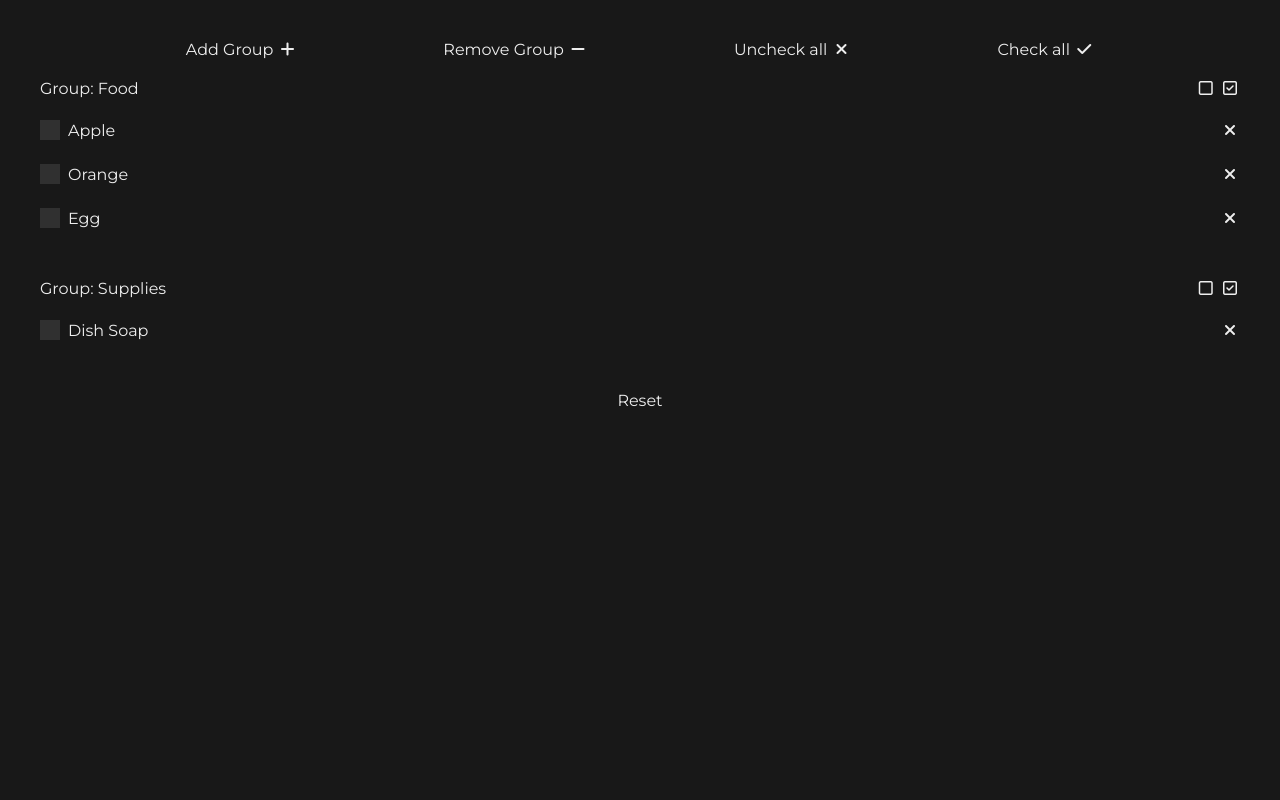
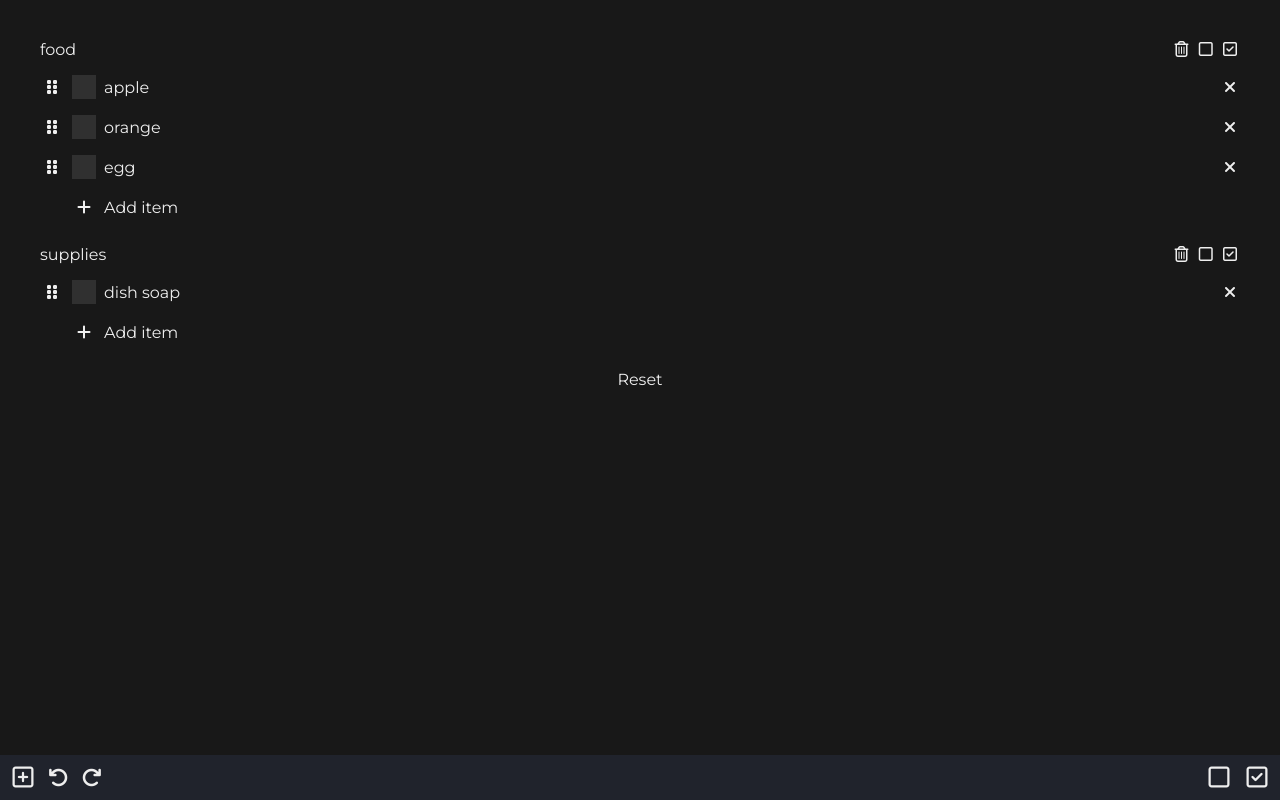
Before and after one commit to Azuriru/Zephy, a SvelteKit app: page / in a window 1280 px wide. Built offline with nearby package versions, Linux system fonts and the light colour scheme.

Commit message:
List looks fucking fabulous

```diff
--- a/src/lib/components/FontAwesome.svelte
+++ b/src/lib/components/FontAwesome.svelte
@@ -7,4 +7,4 @@
     export let type: string = 'solid';
 </script>
 
-<i class="fa-{type} fa-{name} fa-fw"></i>
+<i class="fa-{type} fa-{name} fa-fw" />
--- a/src/routes/+layout.svelte
+++ b/src/routes/+layout.svelte
@@ -6,6 +6,4 @@
     <title>List</title>
 </svelte:head>
 
-<div class="main-screen">
-    <slot />
-</div>
+<slot />
--- a/src/routes/+page.svelte
+++ b/src/routes/+page.svelte
@@ -18,39 +18,13 @@
     type List = Group[];
     let list = localStorageCentralized<List>('list', sample);
 
-    // function onpaste(e: ClipboardEvent) {
-    //     e.preventDefault();
+    // type HistoryEntry = {
 
-    //     const selection = window.getSelection();
-    //     // Don't allow deleting nodes
-    //     if (selection && selection?.anchorNode.isSameNode(selection.focusNode)) {
-    //         // get text representation of clipboard
-    //         const text = e.clipboardData.getData('text/plain');
-
-    //         // insert text manually, but without new line characters as can't support <br/>s yet
-    //         document.execCommand('insertHTML', false, text.replace(/\n/g, ''));
-    //     }
     // }
 
-    function _onKeyDown(e: KeyboardEvent) {
-        const selection = window.getSelection();
+    let historyList = [];
 
-        switch (e.key) {
-            case 'Enter':
-                e.preventDefault();
-                break;
-            case 'Backspace':
-            case 'Delete':
-            case 'Paste':
-                // Don't allow deleting nodes
-                if (!selection?.anchorNode?.isSameNode(selection.focusNode)) {
-                    e.preventDefault();
-                }
-                break;
-        }
-    }
-
-    function formatTimestamp(timestamp: number | undefined) {
+    function formatTimestamp(timestamp?: number) {
         if (!timestamp) {
             return '';
         }
@@ -66,12 +40,24 @@
 
         const pad = (number: number) => number.toString().padStart(2, '0');
 
-        return `${pad(h)}:${pad(m)}:${pad(s)} ${pad(date)}/${pad(
-            month + 1,
-        )}/${year}`;
+        return `${pad(h)}:${pad(m)}:${pad(s)} ${pad(date)}/${pad(month + 1)}/${year}`;
     }
 
-    function onChange(groupIndex: number, itemIndex: number) {
+    function addItem(groupIndex: number) {
+        $list[groupIndex].items.push({ value: '' });
+        $list = $list;
+    }
+
+    function removeItem(groupIndex: number, itemIndex: number) {
+        $list[groupIndex].items.splice(itemIndex, 1);
+        $list = $list;
+    }
+
+    function renameItem(groupIndex: number, itemIndex: number) {
+        $list[groupIndex].items[itemIndex].value = capitalize($list[groupIndex].items[itemIndex].value);
+    }
+
+    function onCheckItem(groupIndex: number, itemIndex: number) {
         const item = $list[groupIndex].items[itemIndex];
 
         if (item.checked) {
@@ -81,21 +67,21 @@
         $list = $list;
     }
 
-    function addItem(value: string, groupIndex: number) {
-        $list[groupIndex].items.push({ value });
+    function addGroup() {
+        $list.push({
+            name: '',
+            items: []
+        });
         $list = $list;
     }
-
-    function removeItem(groupIndex: number, itemIndex: number) {
-        $list[groupIndex].items.splice(itemIndex, 1);
-        $list = $list;
-    }
-
-    function addGroup(groupName: string) {}
 
     function removeGroup(groupIndex: number) {
         $list.splice(groupIndex, 1);
         $list = $list;
+    }
+
+    function renameGroup(groupIndex: number) {
+        $list[groupIndex].name = capitalize($list[groupIndex].name);
     }
 
     function checkGroup(groupIndex: number) {
@@ -106,17 +92,17 @@
         $list = $list;
     }
 
-    function checkAll() {
-        for (const [groupIndex] of $list.entries()) {
-            checkGroup(groupIndex);
-        }
-    }
-
     function uncheckGroup(groupIndex: number) {
         for (const item of $list[groupIndex].items) {
             item.checked = false;
         }
         $list = $list;
+    }
+
+    function checkAll() {
+        for (const [groupIndex] of $list.entries()) {
+            checkGroup(groupIndex);
+        }
     }
 
     function uncheckAll() {
@@ -125,176 +111,218 @@
         }
     }
 
-    function findDuplicate(groupIndex: number, value: string) {
-        return $list[groupIndex].items.some(
-            (item: Item) => item.value === value,
-        );
-    }
-
-    function focusOut(e: FocusEvent, groupIndex: number) {
-        const { currentTarget } = e;
-        if (!(currentTarget instanceof HTMLElement)) return;
-
-        const items = currentTarget.innerText.split('\n');
-        currentTarget.innerText = '';
-
-        for (const item of items) {
-            const value = item.toLowerCase();
-            if (value && !findDuplicate(groupIndex, value)) {
-                addItem(value, groupIndex);
-            }
-            $list = $list;
-        }
-    }
-
     function clear() {
-        localStorage.removeItem('persistibles');
+        $list = sample;
     }
 </script>
 
 <div class="list">
-    <div class="list-options">
-        <button>
-            Add Group
-            <FontAwesome name="plus" />
-        </button>
-        <button>
-            Remove Group
-            <FontAwesome name="minus" />
-        </button>
-        <button on:click={uncheckAll}>
-            Uncheck all
-            <FontAwesome name="xmark" />
-        </button>
-        <button on:click={checkAll}>
-            Check all
-            <FontAwesome name="check" />
-        </button>
-    </div>
-    {#if $list}
     {#each $list as group, groupIndex (group)}
-            {@const { name, items } = group}
+        {@const { items } = group}
         <div class="list-group">
             <div class="list-header">
-                    <span>Group: {capitalize(name)}</span>
+                <input type="text" placeholder="New group" bind:value={group.name} on:input={() => renameGroup(groupIndex)} />
                 <div class="list-group-actions">
-                        <button on:click={() => uncheckGroup(groupIndex)}>
+                    <button type="button" on:click={() => removeGroup(groupIndex)}>
+                        <FontAwesome name="trash-can" type="regular" />
+                    </button>
+                    <button type="button" on:click={() => uncheckGroup(groupIndex)}>
                         <FontAwesome name="square" type="regular" />
                     </button>
-                        <button on:click={() => checkGroup(groupIndex)}>
+                    <button type="button" on:click={() => checkGroup(groupIndex)}>
                         <FontAwesome name="square-check" type="regular" />
                     </button>
                 </div>
             </div>
-                {#each items as { checked, value, timestamp }, itemIndex (value)}
-                    <label class="list-item" class:checked>
-                        <input
-                            type="checkbox"
-                            bind:checked
-                            on:change={() => onChange(groupIndex, itemIndex)}
-                        />
+            {#each items as item, itemIndex (item)}
+                {@const { checked, timestamp } = item}
+                <div class="list-item" class:checked>
+                    <div class="list-drag">
+                        <FontAwesome name="grip-vertical" />
+                    </div>
+                    <label class="list-label">
+                        <input type="checkbox" bind:checked={item.checked} on:change={() => onCheckItem(groupIndex, itemIndex)} />
                         <div class="list-checkbox">
                             {#if checked}
                                 <FontAwesome name="check" />
                             {/if}
                         </div>
                         <div class="list-item-info">
-                            <span class="list-item-name">{value}</span>
-                            <span class="list-item-timestamp"
-                                >{formatTimestamp(timestamp)}</span
-                            >
+                            <input
+                                class="list-item-name"
+                                type="text"
+                                placeholder="New item"
+                                bind:value={item.value}
+                                on:input={() => renameItem(groupIndex, itemIndex)}
+                            />
+                            {#if timestamp}
+                                <span class="list-item-timestamp">{formatTimestamp(timestamp)}</span>
+                            {/if}
                         </div>
-                        <button
-                            class="list-item-remove"
-                            on:click={() => removeItem(groupIndex, itemIndex)}
-                        >
+                    </label>
+                    <button type="button" class="list-item-remove" on:click={() => removeItem(groupIndex, itemIndex)}>
                         <FontAwesome name="xmark" />
                     </button>
-                    </label>
-                {/each}
-                <div
-                    class="list-last"
-                    contenteditable="true"
-                    on:focusout={(e) => focusOut(e, groupIndex)}
-                />
                 </div>
             {/each}
-    {/if}
-    <button on:click={clear}>Reset</button>
+            <button type="button" class="list-last" on:click={() => addItem(groupIndex)}>
+                <div class="list-plus">
+                    <FontAwesome name="plus" />
+                </div>
+                Add item
+            </button>
+        </div>
+    {/each}
+    <button type="button" on:click={clear}>Reset</button>
+</div>
+
+<div class="toolbar">
+    <div class="toolbar-left">
+        <button type="button" on:click={addGroup}>
+            <FontAwesome name="square-plus" type="regular" />
+        </button>
+        <button type="button" class="history-control">
+            <FontAwesome name="arrow-rotate-left" />
+        </button>
+        <button type="button" class="history-control">
+            <FontAwesome name="arrow-rotate-right" />
+        </button>
+    </div>
+    <div class="toolbar-right">
+        <button type="button" on:click={uncheckAll}>
+            <FontAwesome name="square" type="regular" />
+        </button>
+        <button type="button" on:click={checkAll}>
+            <FontAwesome name="square-check" type="regular" />
+        </button>
+    </div>
 </div>
 
 <style lang="scss">
-    @mixin flex {
+    @use "sass:list";
+    @mixin flex($props...) {
+        @if list.index($props, hidden) {
+            display: none;
+        } @else {
             display: flex;
         }
 
-    @mixin flex-col {
+        @each $prop in $props {
+            @if $prop == center {
+                align-items: center;
+                justify-content: center;
+            } @else if $prop == startY {
+                align-items: flex-start;
+            } @else if $prop == centerY {
+                align-items: center;
+            } @else if $prop == endY {
+                align-items: flex-end;
+            } @else if $prop == startX {
+                justify-content: flex-start;
+            } @else if $prop == centerX {
+                justify-content: center;
+            } @else if $prop == endX {
+                justify-content: flex-end;
+            } @else if $prop == between {
+                justify-content: space-between;
+            } @else if $prop == around {
+                justify-content: space-around;
+            } @else if $prop == evenly {
+                justify-content: space-evenly;
+            } @else if $prop == column {
                 flex-direction: column;
+            } @else if $prop == 1 or $prop == one {
+                flex: 1 1 0%;
+            } @else if $prop == auto {
+                flex: 1 1 auto;
+            } @else if $prop == initial {
+                flex: 0 1 auto;
+            } @else if $prop == none {
+                flex: none;
+            } @else if $prop == noShrink {
+                flex-shrink: none;
+            }
+        }
     }
 
-    @mixin center-y {
-        @include flex;
-        align-items: center;
+    $cube: 24px;
+    .toolbar {
+        @include flex(between);
+        background: #20232c;
+        padding: 8px;
+        position: sticky;
+        bottom: 0;
+        top: 100%;
+        font-size: 24px;
+
+        .toolbar-left,
+        .toolbar-right {
+            display: flex;
+
+            button:not(:first-of-type) {
+                margin-left: 8px;
+            }
         }
 
-    @mixin center-x {
-        @include flex;
-        justify-content: center;
+        .history-control {
+            font-size: 20px;
+
+            &.disabled {
+                filter: brightness(0.5);
             }
-
-    @mixin center {
-        @include flex;
-        align-items: center;
-        justify-content: center;
         }
-
-    @mixin divide-evenly {
-        display: flex;
-        justify-content: space-evenly;
     }
 
     .list {
         padding: 40px;
+        overflow: auto;
+        flex-grow: 1;
     }
 
     .list,
     .list-group,
     .list-item-info {
-        display: flex;
-        flex-direction: column;
+        @include flex(column);
     }
 
-    .list-options {
-        @include divide-evenly;
-        margin-bottom: 20px;
-    }
     .list-group {
         margin-bottom: 20px;
     }
 
     .list-header {
-        display: flex;
-        justify-content: space-between;
+        @include flex(between);
         margin-bottom: 10px;
     }
 
     .list-item {
-        display: flex;
-        align-items: center;
-        padding: 12px 0;
+        @include flex(centerY);
+        height: 36px;
+
+        // &:not(:nth-last-of-type(2)) {
+            margin-bottom: 4px;
+        // }
 
         &.checked {
             order: 1;
             filter: brightness(0.5);
         }
 
+        .list-drag {
+            @include flex(center);
+            width: $cube;
+            height: $cube;
+            margin-right: 8px;
+        }
+
+        .list-label {
+            @include flex(centerY, one);
             input {
                 appearance: none;
 
                 & + .list-checkbox {
-                @include center;
-                width: 20px;
-                height: 20px;
+                    @include flex(center);
+                    width: $cube;
+                    height: $cube;
                     background: rgb(255, 255, 255, 0.1);
                     color: #34d399;
                     margin-right: 8px;
@@ -305,25 +333,31 @@
                 flex-grow: 1;
             }
 
-        .list-item-name {
-            text-transform: capitalize;
-        }
-
             .list-item-timestamp {
                 font-size: 12px;
                 color: #848484;
             }
+        }
 
         .list-item-remove {
-            @include center;
+            @include flex(center);
             width: 20px;
             height: 20px;
         }
     }
 
     .list-last {
+        @include flex(centerY);
+        height: 36px;
         // background: blue;
-        margin-left: 28px;
+        margin-left: 32px;
         order: 10;
+
+        .list-plus {
+            @include flex(center);
+            width: $cube;
+            height: $cube;
+            margin-right: 8px;
+        }
     }
 </style>
```
Also changed, not shown: .eslintrc.json. Lines whose indentation alone changed are shown as unchanged.
